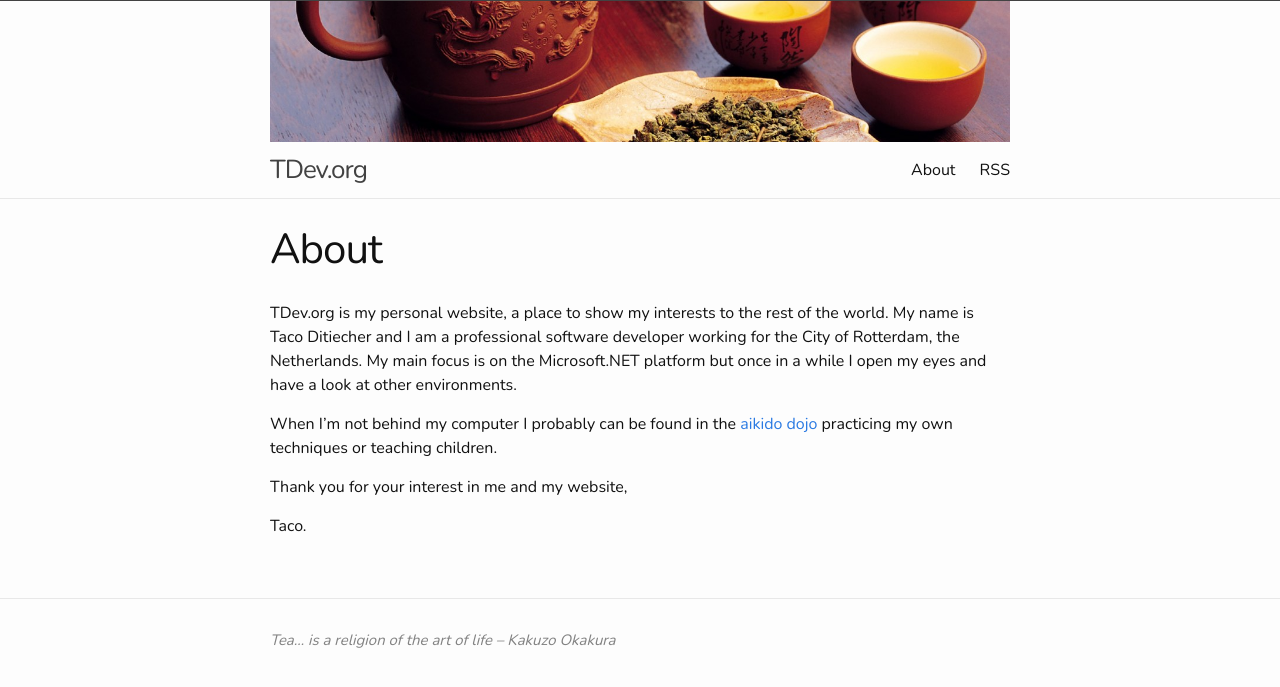
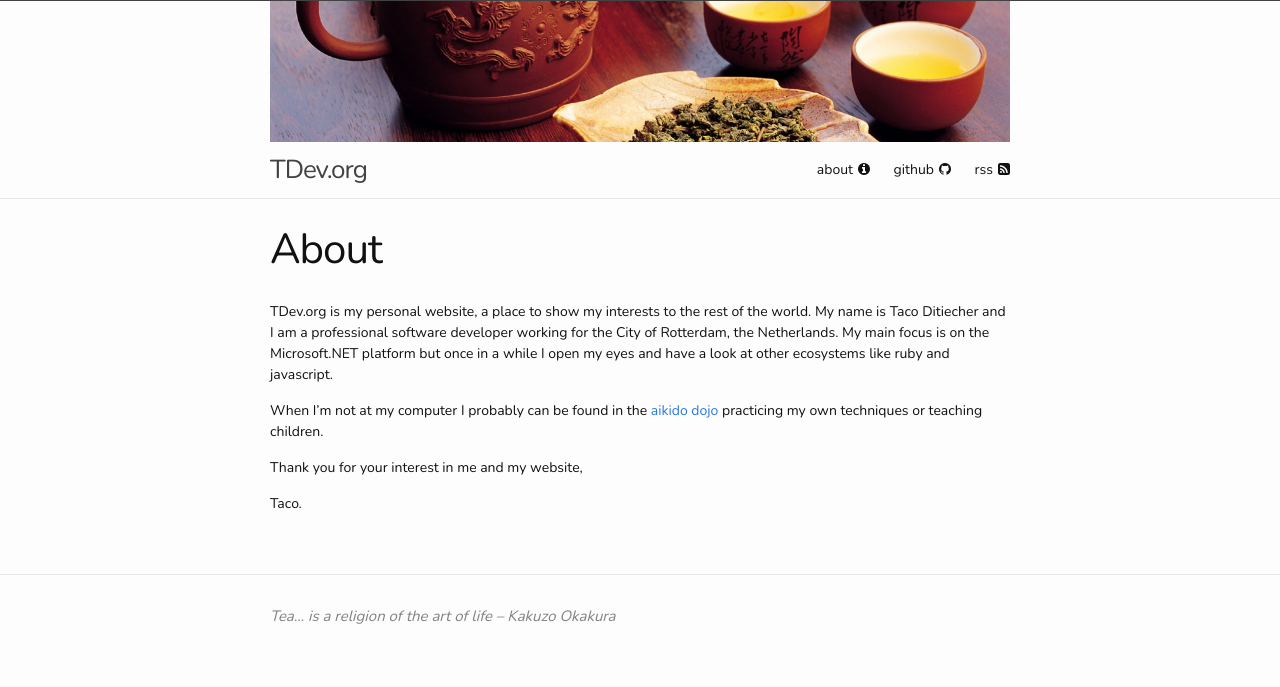
Before and after one commit to tditiecher/tdev.org, a Jekyll site: the page built from about.md, in a window 1280 px wide. Shown: the top 687 px of the page. Built offline with Jekyll 4.4.1, drawn with Linux system fonts in a browser that asks for light colours; nearby versions of some CDN libraries.

Commit message:
Minor changes.

```diff
--- a/_includes/head.html
+++ b/_includes/head.html
@@ -8,8 +8,11 @@
   <meta name="description" content="{% if page.excerpt %}{{ page.excerpt | strip_html | strip_newlines | truncate: 160 }}{% else %}{{ site.description }}{% endif %}">
 
   <link href='http://fonts.googleapis.com/css?family=Nunito' rel='stylesheet' type='text/css'>
+  <link href='http://fonts.googleapis.com/css?family=Inconsolata' rel='stylesheet' type='text/css'>
 
   <link rel="stylesheet" href="{{ '/css/main.css' | prepend: site.baseurl }}">
+  <link rel="stylesheet" href="//maxcdn.bootstrapcdn.com/font-awesome/4.3.0/css/font-awesome.min.css">
+
   <link rel="canonical" href="{{ page.url | replace:'index.html','' | prepend: site.baseurl | prepend: site.url }}">
   <link rel="alternate" type="application/rss+xml" title="{{ site.title }}" href="{{ '/feed.xml' | prepend: site.baseurl | prepend: site.url }}" />
   <link rel="shortcut icon" href="{{ '/favicon.ico' | prepend: site.baseurl }}" />
--- a/_includes/header.html
+++ b/_includes/header.html
@@ -7,20 +7,13 @@
 
     <nav class="site-nav">
       <a href="#" class="menu-icon">
-        <svg viewBox="0 0 18 15">
-          <path fill="#424242" d="M18,1.484c0,0.82-0.665,1.484-1.484,1.484H1.484C0.665,2.969,0,2.304,0,1.484l0,0C0,0.665,0.665,0,1.484,0 h15.031C17.335,0,18,0.665,18,1.484L18,1.484z"/>
-          <path fill="#424242" d="M18,7.516C18,8.335,17.335,9,16.516,9H1.484C0.665,9,0,8.335,0,7.516l0,0c0-0.82,0.665-1.484,1.484-1.484 h15.031C17.335,6.031,18,6.696,18,7.516L18,7.516z"/>
-          <path fill="#424242" d="M18,13.516C18,14.335,17.335,15,16.516,15H1.484C0.665,15,0,14.335,0,13.516l0,0 c0-0.82,0.665-1.484,1.484-1.484h15.031C17.335,12.031,18,12.696,18,13.516L18,13.516z"/>
-        </svg>
+        <i class="fa fa-bars"></i>
       </a>
 
       <div class="trigger">
-        {% for page in site.pages %}
-          {% if page.title %}
-          <a class="page-link" href="{{ page.url | prepend: site.baseurl }}">{{ page.title }}</a>
-          {% endif %}
-        {% endfor %}
-        <a class="page-link" href="{{ "/feed.xml" | prepend: site.baseurl }}">RSS</a>
+        <a class="page-link" href="{{ '/about/' | prepend: site.baseurl }}">about<i class="fa fa-info-circle"></i></a>
+        <a class="page-link" href="http://github.com/tditiecher">github<i class="fa fa-github"></i></a>
+        <a class="page-link" href="{{ '/feed.xml' | prepend: site.baseurl }}">rss<i class="fa fa-rss-square"></i></a>
       </div>
     </nav>
 
--- a/_sass/_layout.scss
+++ b/_sass/_layout.scss
@@ -38,6 +38,10 @@
         // Gaps between nav items, but not on the first one
         &:not(:first-child) {
             margin-left: 20px;
+        }
+
+        i {
+          margin-left: 5px;
         }
     }
 
@@ -247,6 +251,6 @@ ul.posts {
 
   ul.posts span {
     color: #aaa;
-    font-family: "Courier New", monospace;
+    font-family: "Inconsolata", "Courier New", monospace;
     font-size: 80%;
   }
--- a/about.md
+++ b/about.md
@@ -8,9 +8,9 @@ TDev.org is my personal website, a place to show my interests to the rest of the
 world. My name is Taco Ditiecher and I am a professional software developer
 working for the City of Rotterdam, the Netherlands. My main focus is on the
 Microsoft.NET platform but once in a while I open my eyes and have a look at
-other environments.
+other ecosystems like ruby and javascript.
 
-When I’m not behind my computer I probably can be found in the
+When I'm not at my computer I probably can be found in the
 [aikido dojo](http://aikidospijkenisse.nl/) practicing my own techniques or teaching children.
 
 Thank you for your interest in me and my website,
--- a/css/main.scss
+++ b/css/main.scss
@@ -7,7 +7,7 @@
 
 // Our variables
 $base-font-family: 'Nunito', sans-serif;
-$base-font-size:   16px;
+$base-font-size:   14px;
 $small-font-size:  $base-font-size * 0.875;
 $base-line-height: 1.5;
 
```
